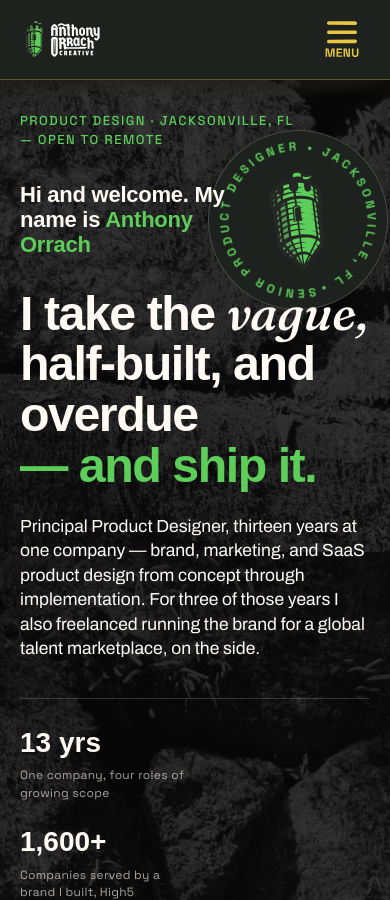
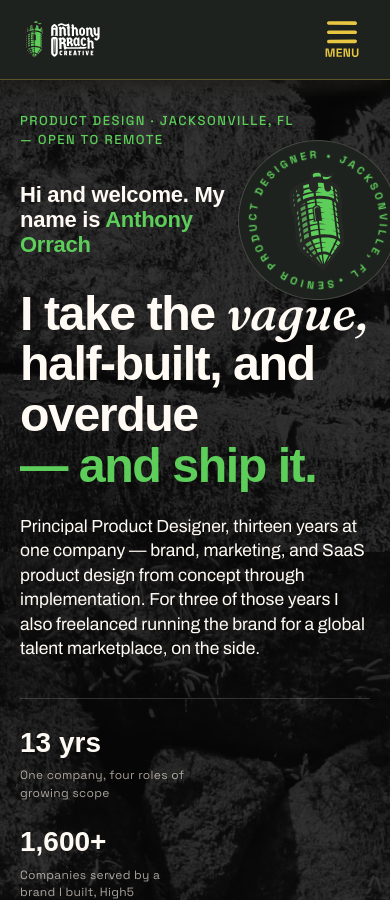
Before and after one commit to orrachcreative/orrachcreative.github.io, a Jekyll site: the page built from index.html, in a window 390 px wide and 900 px high. Built offline with Jekyll 4.4.1, drawn with Linux system fonts in a browser that asks for light colours; some web fonts are replaced.

Commit message:
Shift the phone seal right 20 and shrink it 10 all round
Now 160px instead of 180, sitting 20px further right.

The inset moves in by the same 10 the box loses (right -38 + 10, top
18 + 10), so the shrink happens around the seal's centre rather than
pulling it off the corner it was placed on: measured, the centre goes
301 -> 321 across, stays level vertically, and each edge comes in
exactly 10.

Co-Authored-By: Claude Opus 5 <noreply@anthropic.com>
Claude-Session: https://claude.ai/code/session_01MzSaLw8aaGzPaaBcGJvVrm

```diff
--- a/assets/css/style.css
+++ b/assets/css/style.css
@@ -1880,12 +1880,14 @@ html.no-anim .decree__close {
        does reach under it, the z-index below keeps the type on top and
        fully legible. */
     left: auto;
-    /* Down 50 and left 100 from where the clearance solve had put it
-       (top -32, right -118). */
-    right: -18px;
-    top: 18px;
-    width: 180px;
-    height: 180px;
+    /* 20px further right, and 10px smaller on every side.
+       The inset moves in by the same 10 the box loses (right -38 + 10,
+       top 18 + 10) so the shrink happens around the seal's centre
+       instead of pulling it off the corner it was placed on. */
+    right: -28px;
+    top: 28px;
+    width: 160px;
+    height: 160px;
     /* Behind the words. Out of the flow it lands right across the
        greeting and the headline, and it was covering his own name —
        which is the one thing the greeting exists to say. Sitting under
```
